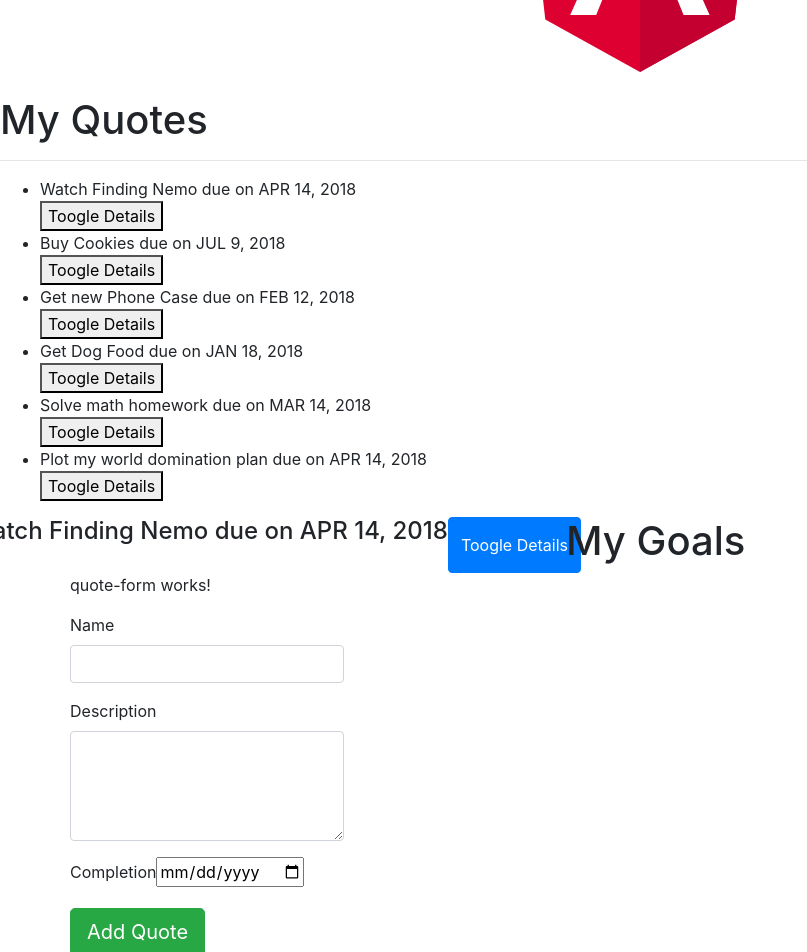
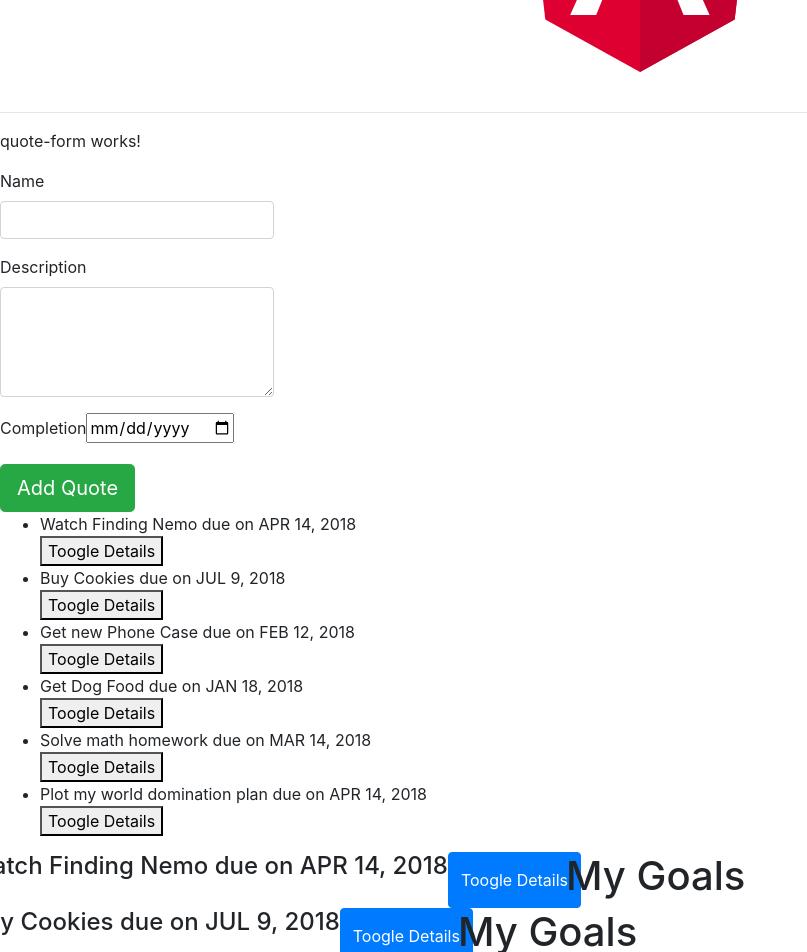
Before and after one commit to mukasine/Quote, an Angular app: page / in a window 1280 px wide. Shown: the part 260-1212 px from the top of the page, without its empty margins (0-807 px from the left). Built offline with nearby package versions, Linux system fonts and the light colour scheme.

Commit message:
add submit form

```diff
--- a/src/app/quote-form/quote-form.component.html
+++ b/src/app/quote-form/quote-form.component.html
@@ -3,7 +3,7 @@
   </p>
 <div class="container-fluid">
     <div class="row">
-        <form #quoteForm='ngForm'>
+        <form (ngSubmit)='submitQuote()' #quoteForm='ngForm'>
             <!-- Name Form -->
             <div class="form-group">
                 <label for="name">Name</label>
@@ -34,6 +34,7 @@
                 </div>
             </div>
             <button type="Submit" class="btn btn-success btn-lg">Add Quote</button>
+
         </form>
     </div>
 </div>
--- a/src/app/quote-form/quote-form.component.ts
+++ b/src/app/quote-form/quote-form.component.ts
@@ -1,4 +1,5 @@
-import { Component, OnInit } from '@angular/core';
+
+import { Component, OnInit,Output,EventEmitter } from '@angular/core';
 import {Quote} from '../quote';
 @Component({
   selector: 'app-quote-form',
@@ -13,5 +14,10 @@ export class QuoteFormComponent implements OnInit {
 
   ngOnInit() {
   }
+  @Output() addQuote=new EventEmitter<Quote>();
+
+  submitQuote(){
+      this.addQuote.emit(this.newQuote);
 
 }
+}
--- a/src/app/quote/quote.component.html
+++ b/src/app/quote/quote.component.html
@@ -1,6 +1,6 @@
 
-<h1>My Quotes</h1>
 <hr>
+<app-quote-form (addQuote)="addNew($event)"></app-quote-form>
 <ul>
     <div *ngFor='let quote of quotes;let i = index'>
         <li id="{{i}}" appStrikethrough>{{quote.name}} due on {{quote.completeDate|date|uppercase}} </li>
@@ -10,7 +10,7 @@
     </div>
 
 </ul>
-<div class="container"></div>
+
 
 <div class="row" *ngFor="let quote of quotes;let i = 'index'">
     <div class="row">
@@ -19,9 +19,7 @@
 
     </div><h1>My Goals</h1>
 <div class="container">
-    <div class="row">
-        <app-quote-form></app-quote-form>
-    </div>
+
 </div>
 
     <div class="row" *ngIf="quote.showDescription">
--- a/src/app/quote/quote.component.ts
+++ b/src/app/quote/quote.component.ts
@@ -27,7 +27,13 @@ export class QuoteComponent implements OnInit {
         }
     }
 
+    addNewQuote(quote){
+        let quoteLength = this.quotes.length;
+        quote.id=quoteLength+1;
+        quote.completeDate = new Date(quote.completeDate)
+        this.quotes.push(quote)
 
+    }
 toogleDetails(index){
       this.quotes[index].showDescription = !this.quotes[index].showDescription;
   }
```
